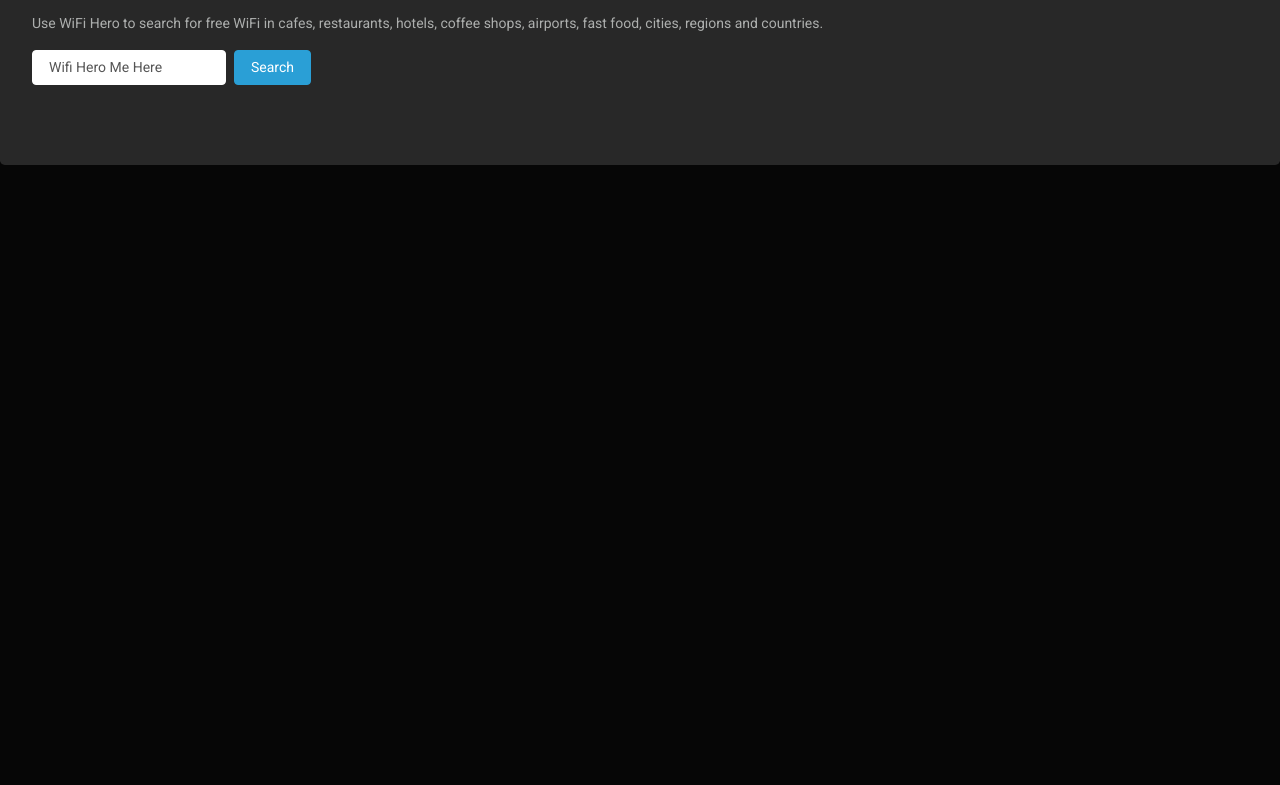
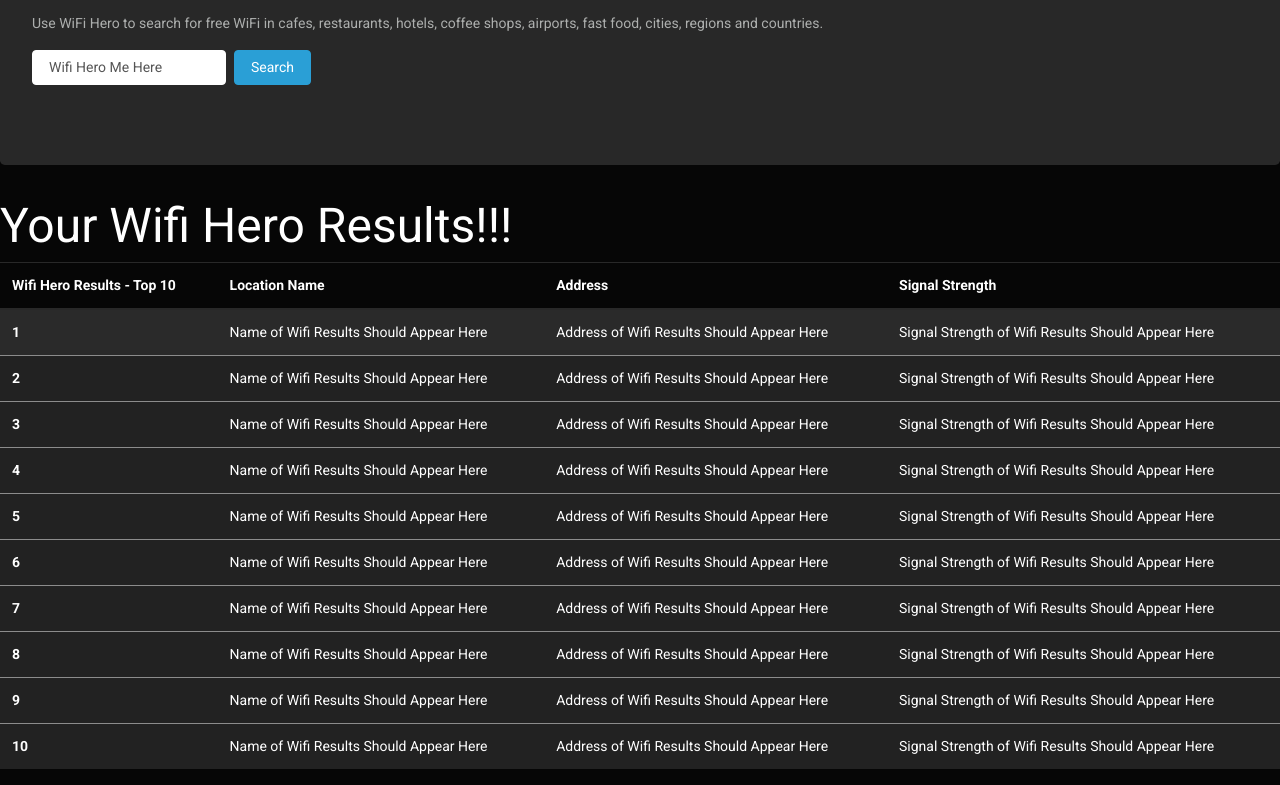
Before and after one commit to lisanoetzel/wifi-hero, a plain HTML site: page index.html in a window 1280 px wide. Shown: the part 471-1256 px from the top of the page. Before the commit the page ends 800 px from the top, so only its background shows below. Drawn offline with nearby package versions, Linux system fonts and the light colour scheme.

Commit message:
Maintenance of index.html file

```diff
--- a/index.html
+++ b/index.html
@@ -1,9 +1,11 @@
 <!doctype html>
 <html lang="en">
+
 <head>
     <!-- Required meta tags -->
     <meta charset="utf-8">
     <meta name="viewport" content="width=device-width, initial-scale=1, shrink-to-fit=no">
+
     <!-- Bootstrap CSS -->
     <link href="https://stackpath.bootstrapcdn.com/bootswatch/4.3.1/cyborg/bootstrap.min.css" rel="stylesheet"
         integrity="sha384-mtS696VnV9qeIoC8w/PrPoRzJ5gwydRVn0oQ9b+RJOPxE1Z1jXuuJcyeNxvNZhdx" crossorigin="anonymous">
@@ -11,9 +13,10 @@
     <link rel="icon" href="assets/images/WifiHero_Logo.png">
     <title>WiFi Hero</title>
 </head>
+
 <body>
     <!--This is the JS Link -->
-    <script type="text/javascript" src="assets/javascript/wifihero.js">
+    <script type="text/javascript" src="assets/javascript/app.js">
     </script>
     <!-- Logo Begin -->
     <div id="logo">
@@ -29,6 +32,7 @@
             aria-controls="navbarColor02" aria-expanded="false" aria-label="Toggle navigation">
             <span class="navbar-toggler-icon"></span>
         </button>
+
         <div class="collapse navbar-collapse" id="navbarColor02">
             <ul class="navbar-nav mr-auto">
                 <li class="nav-item active">
@@ -62,6 +66,83 @@
         </p>
     </div>
 
+    <div class="list-group">
+        <h2>Your Wifi Hero Results!!!</h2>
+        <table class="table wifiResults">
+            <thead>
+                <tr>
+                    <th scope="col">Wifi Hero Results - Top 10</th>
+                    <th scope="col" id="locName">Location Name</th>
+                    <th scope="col" id="locAdd">Address</th>
+                    <th scope="col" id="locSig">Signal Strength</th>
+                </tr>
+            </thead>
+            <tbody>
+                <tr class="table-active" id="row1">
+                    <th scope="row">1</th>
+                    <td>Name of Wifi Results Should Appear Here</td>
+                    <td>Address of Wifi Results Should Appear Here</td>
+                    <td>Signal Strength of Wifi Results Should Appear Here</td>
+                </tr>
+                <tr class="table-light" id="row2">
+                    <th scope="row">2</th>
+                    <td>Name of Wifi Results Should Appear Here</td>
+                    <td>Address of Wifi Results Should Appear Here</td>
+                    <td>Signal Strength of Wifi Results Should Appear Here</td>
+                </tr>
+                <tr class="table-light" id="row3">
+                    <th scope="row">3</th>
+                    <td>Name of Wifi Results Should Appear Here</td>
+                    <td>Address of Wifi Results Should Appear Here</td>
+                    <td>Signal Strength of Wifi Results Should Appear Here</td>
+                </tr>
+                <tr class="table-light" id="row4">
+                    <th scope="row">4</th>
+                    <td>Name of Wifi Results Should Appear Here</td>
+                    <td>Address of Wifi Results Should Appear Here</td>
+                    <td>Signal Strength of Wifi Results Should Appear Here</td>
+                </tr>
+                <tr class="table-light" id="row5">
+                    <th scope="row">5</th>
+                    <td>Name of Wifi Results Should Appear Here</td>
+                    <td>Address of Wifi Results Should Appear Here</td>
+                    <td>Signal Strength of Wifi Results Should Appear Here</td>
+                </tr>
+                <tr class="table-light" id="row6">
+                    <th scope="row">6</th>
+                    <td>Name of Wifi Results Should Appear Here</td>
+                    <td>Address of Wifi Results Should Appear Here</td>
+                    <td>Signal Strength of Wifi Results Should Appear Here</td>
+                </tr>
+                <tr class="table-light" id="row7">
+                    <th scope="row">7</th>
+                    <td>Name of Wifi Results Should Appear Here</td>
+                    <td>Address of Wifi Results Should Appear Here</td>
+                    <td>Signal Strength of Wifi Results Should Appear Here</td>
+                </tr>
+                <tr class="table-light" id="row8">
+                    <th scope="row">8</th>
+                    <td>Name of Wifi Results Should Appear Here</td>
+                    <td>Address of Wifi Results Should Appear Here</td>
+                    <td>Signal Strength of Wifi Results Should Appear Here</td>
+                </tr>
+                <tr class="table-light" id="row9">
+                    <th scope="row">9</th>
+                    <td>Name of Wifi Results Should Appear Here</td>
+                    <td>Address of Wifi Results Should Appear Here</td>
+                    <td>Signal Strength of Wifi Results Should Appear Here</td>
+                </tr>
+                <tr class="table-light" id="row10">
+                    <th scope="row">10</th>
+                    <td>Name of Wifi Results Should Appear Here</td>
+                    <td>Address of Wifi Results Should Appear Here</td>
+                    <td>Signal Strength of Wifi Results Should Appear Here</td>
+                </tr>
+            </tbody>
+        </table>
+    </div>
+
+
     <!-- Optional JavaScript -->
     <!-- jQuery first, then Popper.js, then Bootstrap JS -->
     <script src="https://code.jquery.com/jquery-3.3.1.slim.min.js"
```
Also changed, not shown: jay.html (deleted, +0 -1 lines).
